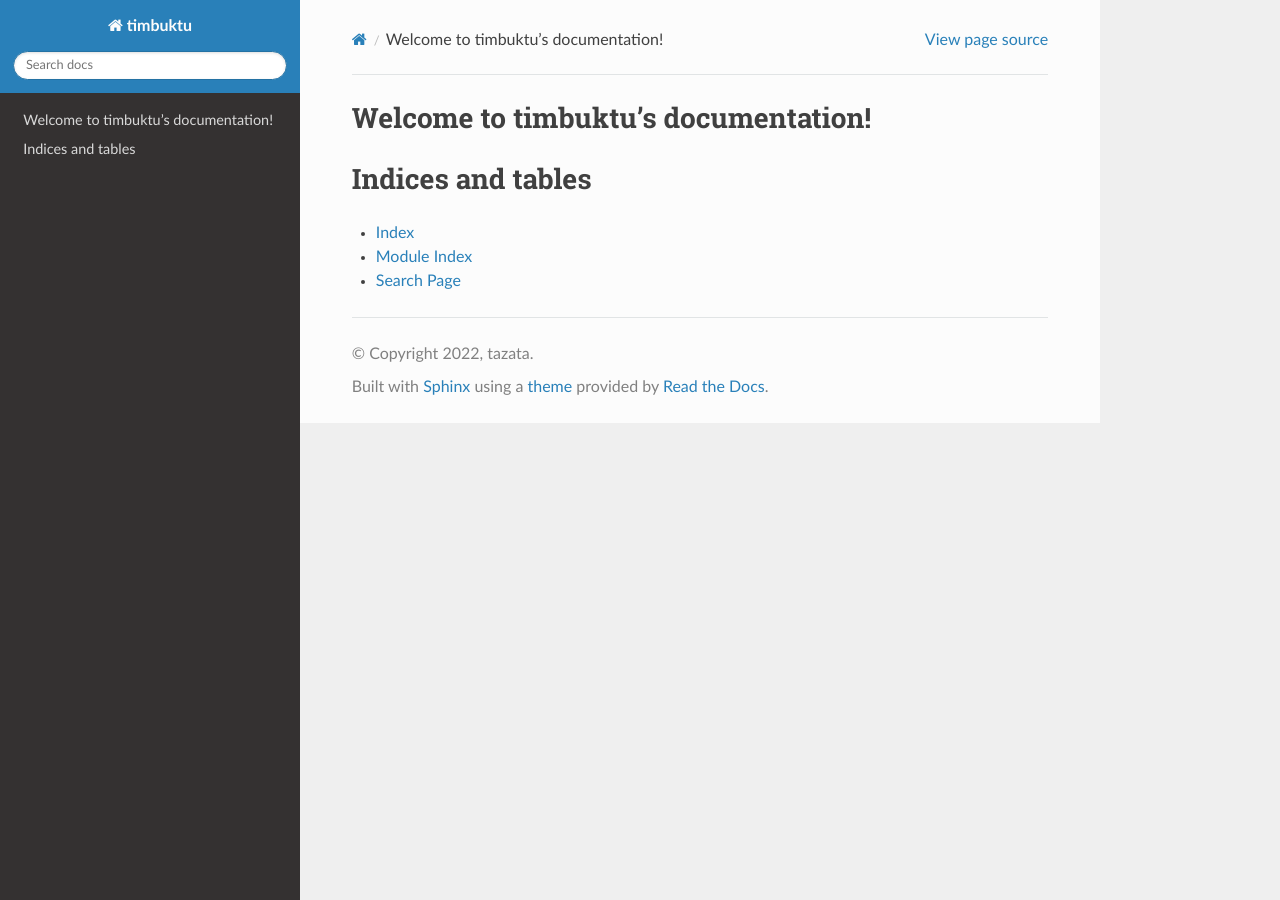
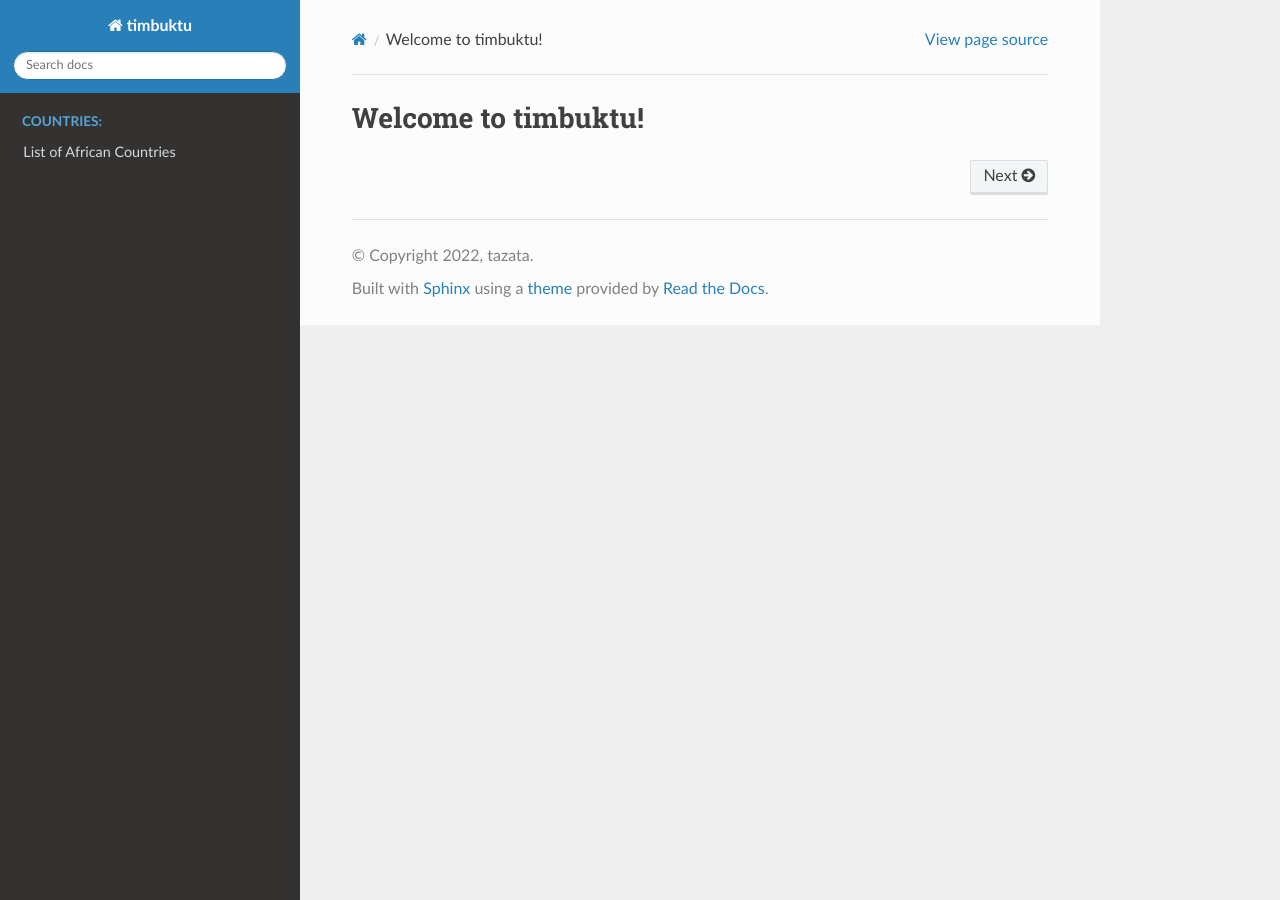
Before and after one commit to tazata/timbuktu, a Sphinx documentation site: the page built from docs/source/index.rst, in a window 1280 px wide. Built offline with Sphinx 7.4.7 and the Read the Docs theme 2.0.0, drawn with Linux system fonts in a browser that asks for light colours.

Commit message:
Add list of countries
Signed-off-by: tazata <110253361+tazata@users.noreply.github.com>

```diff
--- a/docs/source/index.rst
+++ b/docs/source/index.rst
@@ -3,18 +3,12 @@
    You can adapt this file completely to your liking, but it should at least
    contain the root `toctree` directive.
 
-Welcome to timbuktu's documentation!
+Welcome to timbuktu!
 ====================================
 
 .. toctree::
    :maxdepth: 2
-   :caption: Contents:
+   :caption: Countries:
+   :hidden:
 
-
-
-Indices and tables
-==================
-
-* :ref:`genindex`
-* :ref:`modindex`
-* :ref:`search`
+   countries/list
```
Also changed, not shown: docs/source/countries/list.md (added, +90 -0 lines).
